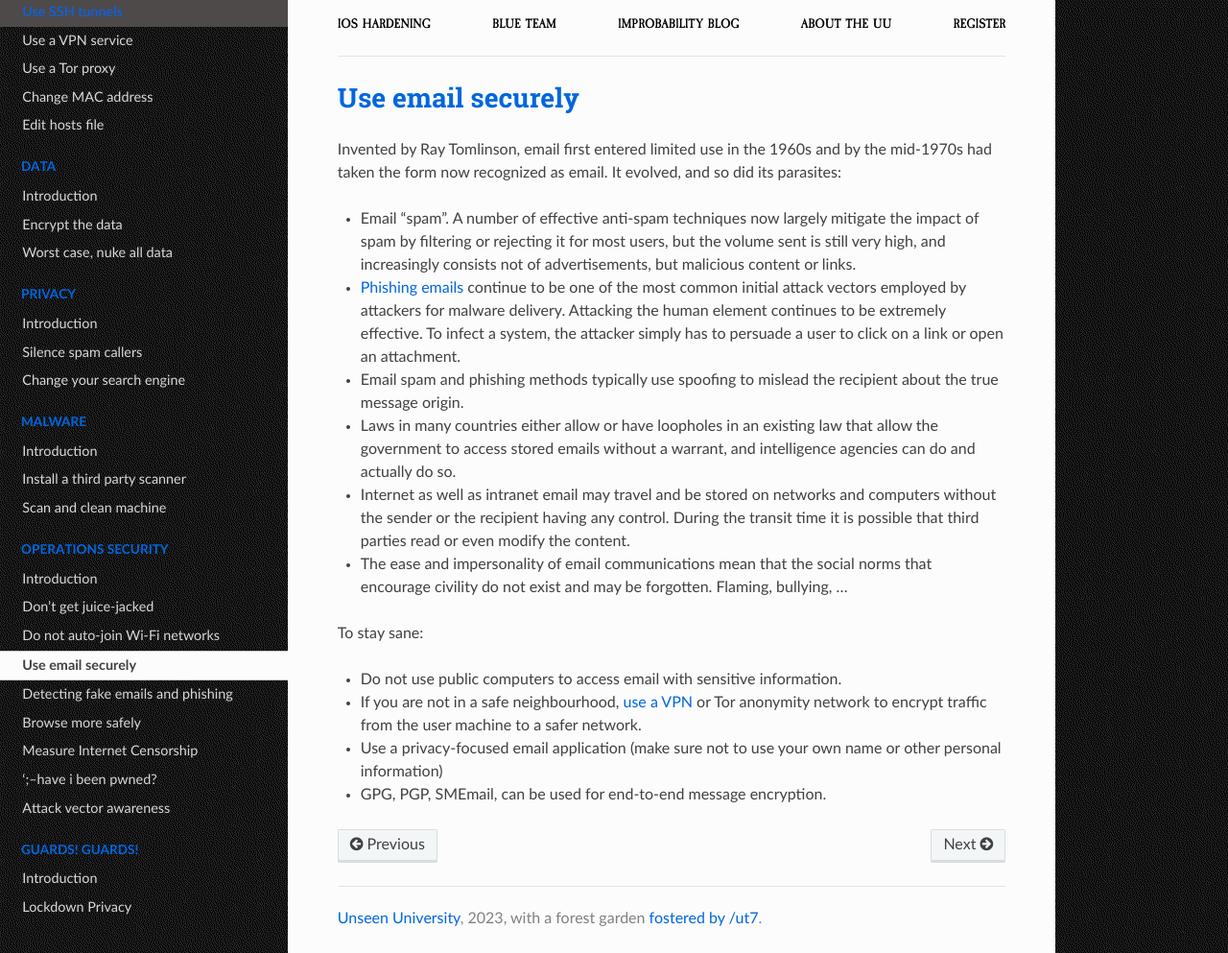
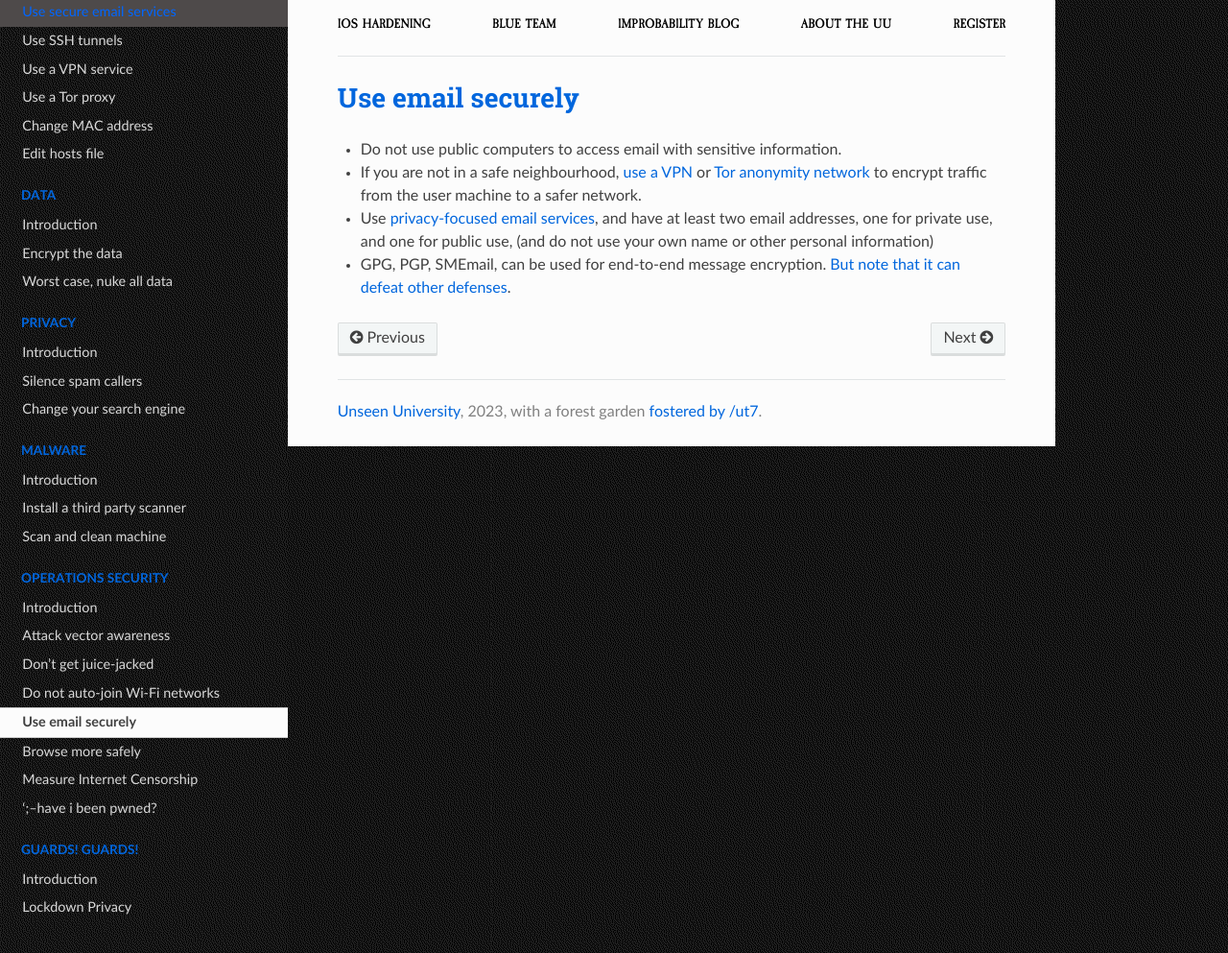
Before and after one commit to tymyrddin/blue-ios, a Sphinx documentation site: the page built from source/docs/opsec/email-use.md, in a window 1280 px wide and 993 px high. Shown: the whole window at 96% size. Built offline with Sphinx 7.4.7 and the Read the Docs theme 2.0.0, drawn with Linux system fonts in a browser that asks for light colours.

Commit message:
content updates

```diff
--- a/source/docs/opsec/email-use.md
+++ b/source/docs/opsec/email-use.md
@@ -1,18 +1,7 @@
 # Use email securely
 
-Invented by Ray Tomlinson, email first entered limited use in the 1960s and by the mid-1970s had taken the form now recognized as email. It evolved, and so did its parasites:
-
-* Email "spam". A number of effective anti-spam techniques now largely mitigate the impact of spam by filtering or rejecting it for most users, but the volume sent is still very high, and increasingly consists not of advertisements, but malicious content or links.
-* [Phishing emails](check-mail.md) continue to be one of the most common initial attack vectors employed by attackers for malware delivery. Attacking the human element continues to be extremely effective. To infect a system, the attacker simply has to persuade a user to click on a link or open an attachment.
-* Email spam and phishing methods typically use spoofing to mislead the recipient about the true message origin.
-* Laws in many countries either allow or have loopholes in an existing law that allow the government to access stored emails without a warrant, and intelligence agencies can do and actually do so.
-* Internet as well as intranet email may travel and be stored on networks and computers without the sender or the recipient having any control. During the transit time it is possible that third parties read or even modify the content.
-* The ease and impersonality of email communications mean that the social norms that encourage civility do not exist and may be forgotten. Flaming, bullying, ...
-
-To stay sane:
-
 * Do not use public computers to access email with sensitive information.
-* If you are not in a safe neighbourhood, [use a VPN](../services/vpn.md) or Tor anonymity network to encrypt traffic
+* If you are not in a safe neighbourhood, [use a VPN](../services/vpn.md) or [Tor anonymity network](../services/tor-proxy.md) to encrypt traffic
 from the user machine to a safer network.
-* Use a privacy-focused email application (make sure not to use your own name or other personal information)
-* GPG, PGP, SMEmail, can be used for end-to-end message encryption.
+* Use [privacy-focused email services](../services/email-services.md), and have at least two email addresses, one for private use, and one for public use,  (and do not use your own name or other personal information)
+* GPG, PGP, SMEmail, can be used for end-to-end message encryption. [But note that it can defeat other defenses](https://pap.tymyrddin.dev/docs/prevention/encryption).
--- a/source/index.rst
+++ b/source/index.rst
@@ -74,10 +74,10 @@ further pentesting, after which these mitigations will be updated (when we have
    :caption: Operations security
 
    docs/opsec/README.md
+   docs/opsec/vectors.md
    docs/opsec/juice-jack.md
    docs/opsec/autojoin.md
    docs/opsec/email-use.md
-   docs/opsec/check-mail.md
    docs/opsec/browsing.md
    docs/opsec/ooni.md
    docs/opsec/*
```
Also changed, not shown: source/docs/opsec/README.md (+0 -1 lines), source/docs/opsec/check-mail.md (deleted, +0 -22 lines), source/docs/services/tor-proxy.md (+2 -4 lines).
